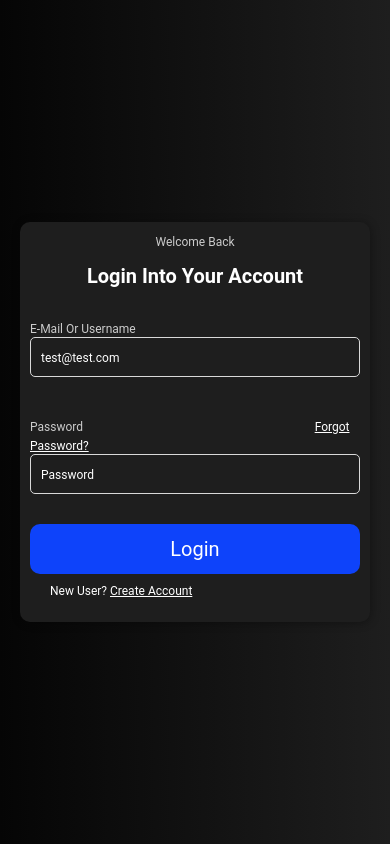
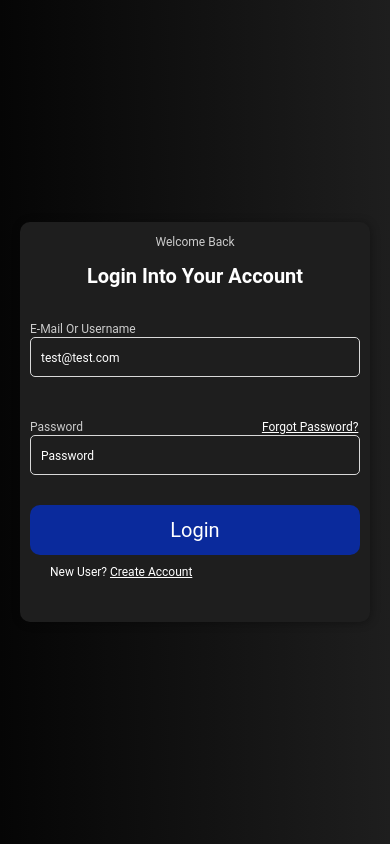
Before and after one commit to MiguelAugF/projetos, a plain HTML site: page login-figma/index.html in a window 390 px wide. In both pictures the pointer is over the button "Login". Drawn offline with Linux system fonts and the light colour scheme.

Commit message:
Att de responsividade, etc

```diff
--- a/login-figma/css/style.css
+++ b/login-figma/css/style.css
@@ -77,6 +77,11 @@ button{
     font-size: 20px;
     border-radius: 10px;
     margin-bottom: 10px;
+    cursor: pointer;
+}
+button:hover{
+    transition-duration: 0.09s;
+    background-color: #0a2a9c;
 }
 p#user, a#create{
     color: #FFF;
@@ -90,4 +95,7 @@ p#user{
         width: 350px;
         height: 400px;
     }
+    label#pass{
+        padding-right: 53%;
+    }
 }
```
